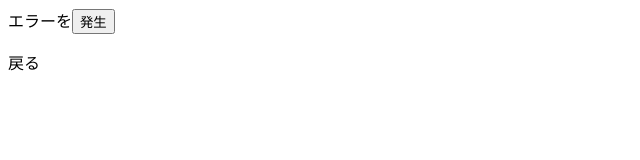
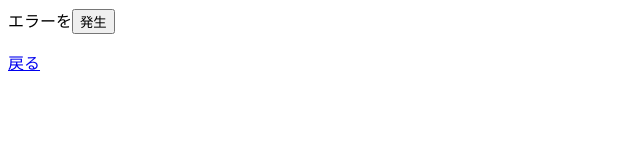
Before and after one commit to nanzejiangcheng4/error-basic, a Nuxt app: page /errorHandlerBasic in a window 1280 px wide. Shown: the top 160 px of the page, without its empty margins (0-640 px from the left). Built offline with nearby package versions, Linux system fonts and the light colour scheme.

Commit message:
NuxtErrorBoundaryの基礎的なところを実装

```diff
--- a/pages/errorHandlerBasic.vue
+++ b/pages/errorHandlerBasic.vue
@@ -1,4 +1,10 @@
 <template>
-  <ErrorGeneratorBasic />
-  <p><NuxtLink v-bind:to="{ name: 'index' }" />戻る</p>
+  <NuxtErrorBoundary>
+    <ErrorGeneratorBasic />
+    <template v-slot:error="errorProps">
+      <p>エラーが発生しました！</p>
+      <p>{{ errorProps.error }}</p>
+    </template>
+  </NuxtErrorBoundary>
+  <p><NuxtLink v-bind:to="{ name: 'index' }">戻る</NuxtLink></p>
 </template>
```
